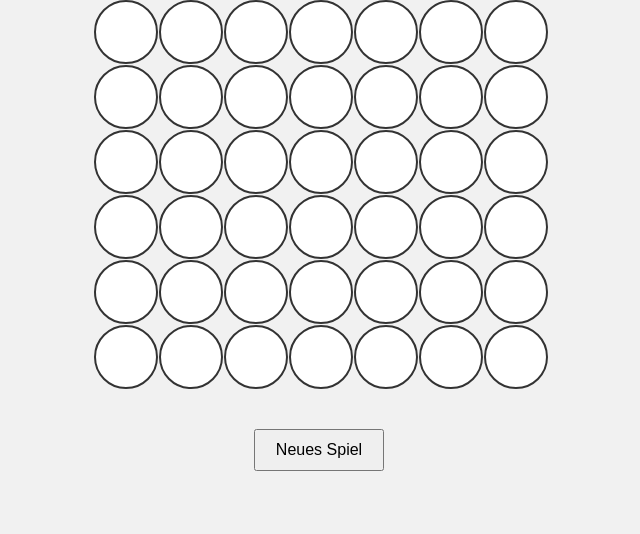
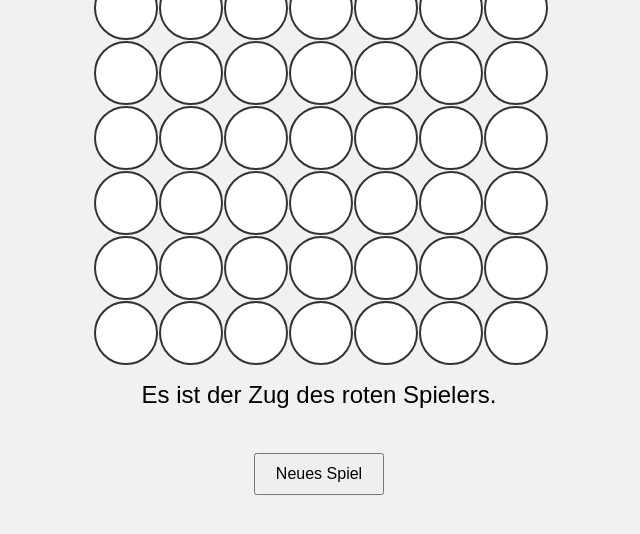
Before and after one commit to QXDAVIDXQ/-, a plain HTML site: page index.html in a window 1280 px wide. Shown: the part 204-738 px from the top of the page, without its empty margins (321-961 px from the left). Drawn offline with nearby package versions, Linux system fonts and the light colour scheme.

Commit message:
Update index.html

```diff
--- a/index.html
+++ b/index.html
@@ -5,12 +5,13 @@
     <meta name="viewport" content="width=device-width, initial-scale=1.0">
     <title>Vier-Gewinn Spiel</title>
     <link rel="stylesheet" href="style.css">
+    <script src="https://cdn.jsdelivr.net/npm/canvas-confetti@1.4.0/dist/confetti.browser.min.js"></script>
 </head>
 <body>
     <div class="container">
         <h1>Vier-Gewinn Spiel</h1>
         <div id="board"></div>
-        <p id="status"></p>
+        <p id="status">Es ist der Zug des roten Spielers.</p>
         <button id="reset" onclick="resetGame()">Neues Spiel</button>
     </div>
     <script src="script.js"></script>
```
